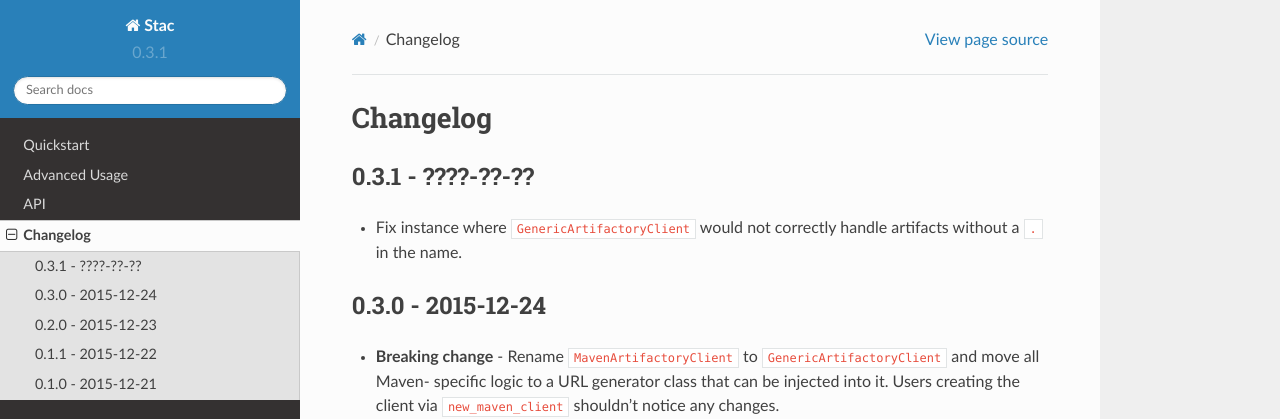
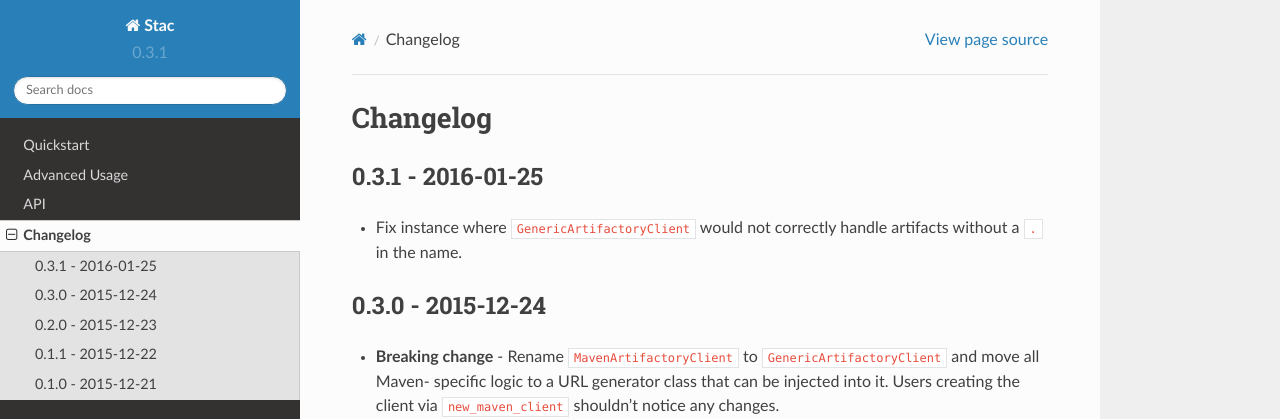
Before and after one commit to smarter-travel-media/stac, a Sphinx documentation site: the page built from doc/changes.rst, in a window 1280 px wide and 994 px high. Shown: the top 419 px of the window. Built offline with Sphinx 7.4.7 and the Read the Docs theme 2.0.0, drawn with Linux system fonts in a browser that asks for light colours.

Commit message:
Update changelog for 0.3.1 release

```diff
--- a/doc/changes.rst
+++ b/doc/changes.rst
@@ -1,7 +1,7 @@
 Changelog
 =========
 
-0.3.1 - ????-??-??
+0.3.1 - 2016-01-25
 ------------------
 * Fix instance where ``GenericArtifactoryClient`` would not correctly handle artifacts without a ``.`` in
   the name.
```
